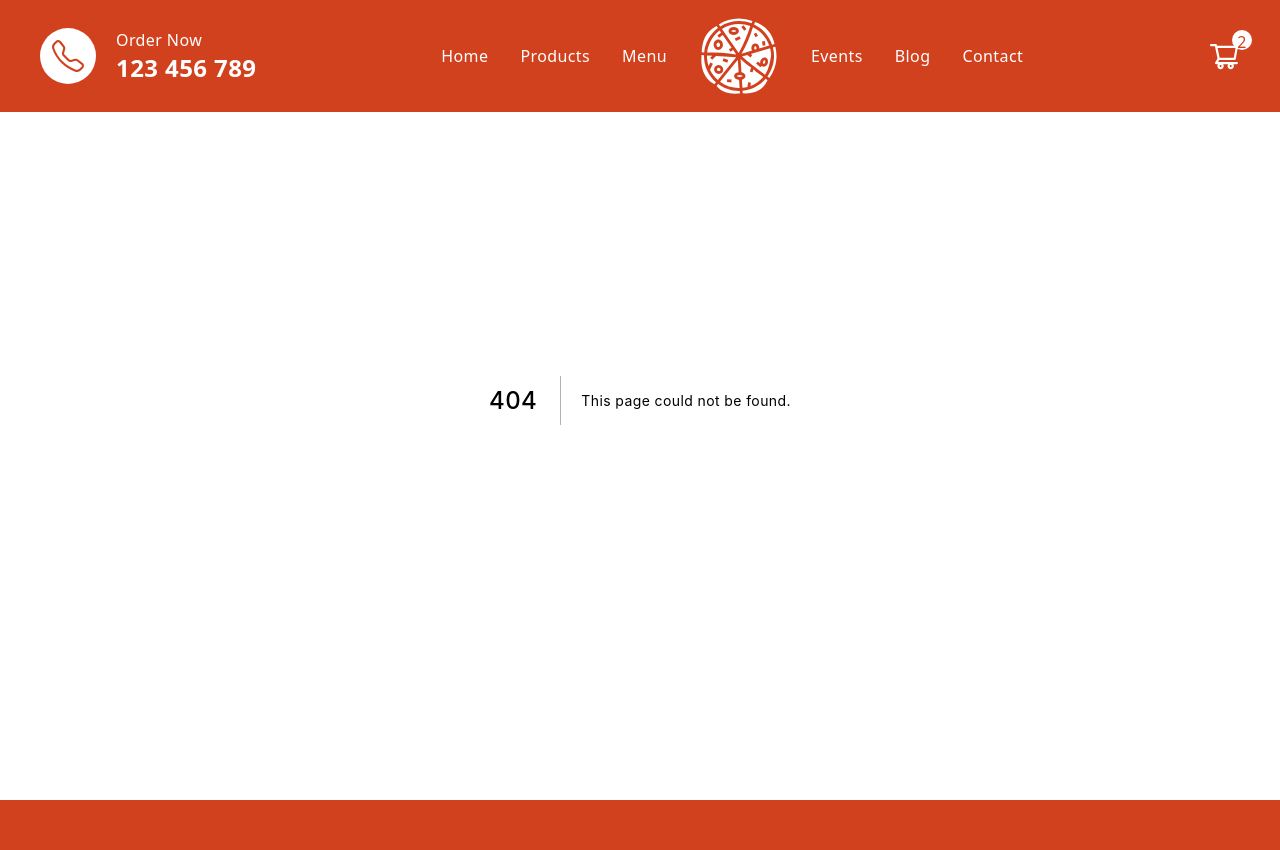
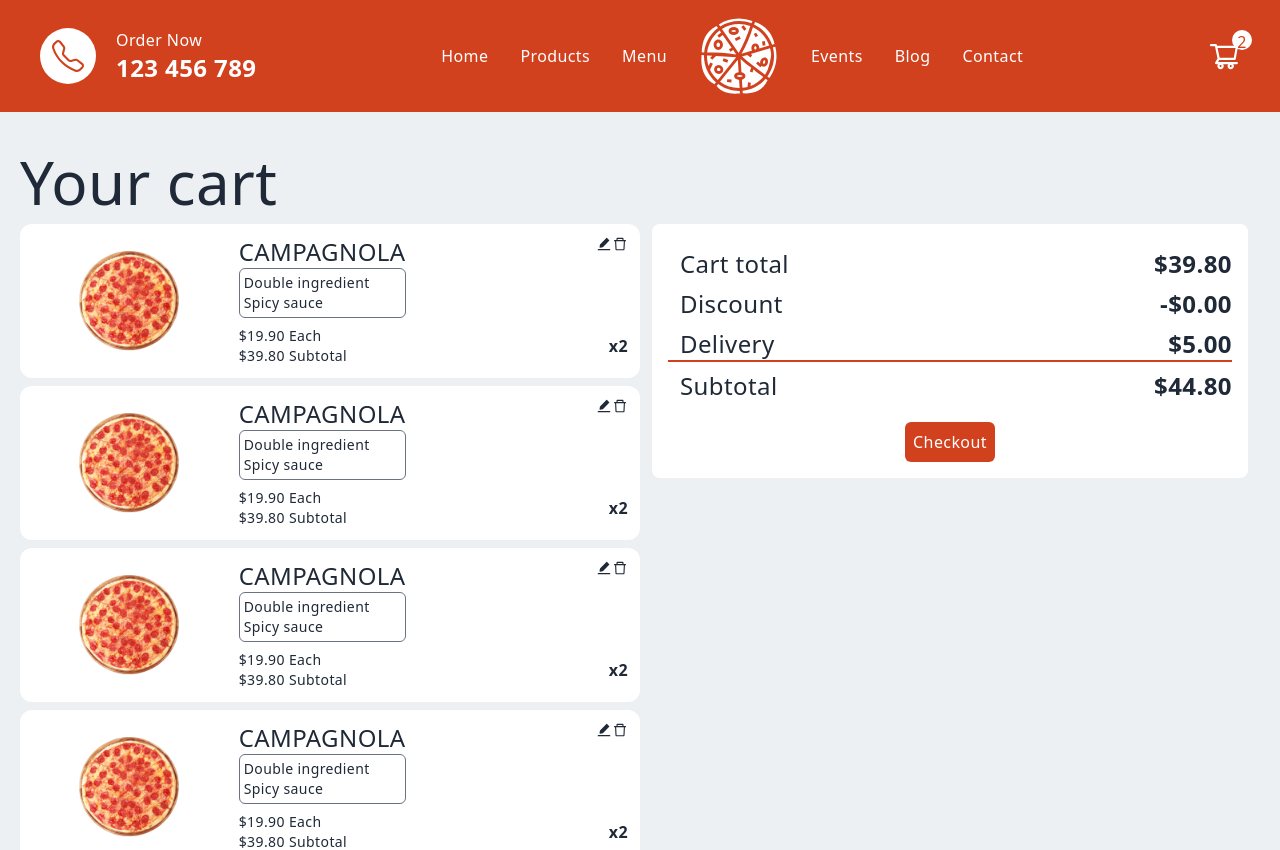
Before and after one commit to anwari-fikri/restaurant-website, a Next.js app: page /cart in a window 1280 px wide. Before the commit this address had no page. Shown: the top 850 px of the page. Built offline with nearby package versions, Linux system fonts and the light colour scheme.

Commit message:
Added cart page

```diff
--- /dev/null
+++ b/components/CartItem.jsx
@@ -0,0 +1,44 @@
+import React from "react";
+import { AiOutlineDelete, AiFillEdit } from "react-icons/ai";
+import Image from "next/image";
+
+const CartItem = () => {
+  return (
+    <div className="flex p-3 bg-white rounded-xl">
+      {/* left */}
+      <div className="w-1/2 flex items-center justify-center">
+        <Image src="/assets/pizza.png" alt="" width={100} height={100} />
+      </div>
+
+      {/* right */}
+      <div className="ml-3 w-full flex flex-col justify-between">
+        {/* pizza info */}
+        <div className="flex justify-between">
+          <div>
+            <h3>CAMPAGNOLA</h3>
+            <div className="max-h-[50px] overflow-y-auto border border-1 border-gray-500 rounded-md p-1">
+              <p>Double ingredient</p>
+              <p>Spicy sauce</p>
+            </div>
+          </div>
+          <div className="flex">
+            <AiFillEdit />
+            <AiOutlineDelete />
+          </div>
+        </div>
+        {/* price info */}
+        <div className="pt-2 flex justify-between">
+          <div>
+            <p>$19.90 Each</p>
+            <p>$39.80 Subtotal</p>
+          </div>
+          <div className="my-auto">
+            <h4 className="font-bold">x2</h4>
+          </div>
+        </div>
+      </div>
+    </div>
+  );
+};
+
+export default CartItem;
--- /dev/null
+++ b/components/CartTotal.jsx
@@ -0,0 +1,29 @@
+import React from "react";
+
+const CartTotal = () => {
+  return (
+    <div className="p-4 bg-white rounded-lg">
+      <div className="flex justify-between pt-2">
+        <h3 className="ml-3">Cart total</h3>
+        <h3 className="font-bold">$39.80</h3>
+      </div>
+      <div className="flex justify-between pt-2">
+        <h3 className="ml-3">Discount</h3>
+        <h3 className="font-bold">-$0.00</h3>
+      </div>
+      <div className="flex justify-between pt-2">
+        <h3 className="ml-3">Delivery</h3>
+        <h3 className="font-bold">$5.00</h3>
+      </div>
+      <div className="flex justify-between pt-2 border-t-2 border-[#D1411E]">
+        <h3 className="ml-3">Subtotal</h3>
+        <h3 className="font-bold">$44.80</h3>
+      </div>
+      <button className="flex mx-auto bg-[#D1411E] text-white p-2 rounded-md mt-5">
+        Checkout
+      </button>
+    </div>
+  );
+};
+
+export default CartTotal;
--- /dev/null
+++ b/pages/cart.jsx
@@ -0,0 +1,30 @@
+import React from "react";
+import CartItem from "../components/CartItem";
+import CartTotal from "../components/CartTotal";
+
+const Cart = () => {
+  return (
+    <div className="w-full md:min-h-screen">
+      <div className="max-w-[95%] py-28 min-h-screen m-auto w-full xl:max-w-[1240px] ">
+        <div className="pt-10">
+          <h1 className="">Your cart</h1>
+          <div className="grid lg:grid-cols-2">
+            {/* left */}
+            <div className="py-3 space-y-2">
+              <CartItem />
+              <CartItem />
+              <CartItem />
+              <CartItem />
+            </div>
+            {/* right */}
+            <div className="p-3">
+              <CartTotal />
+            </div>
+          </div>
+        </div>
+      </div>
+    </div>
+  );
+};
+
+export default Cart;
--- a/pages/product/[id].jsx
+++ b/pages/product/[id].jsx
@@ -20,7 +20,7 @@ const Product = () => {
     <div className="pt-28 w-full">
       <div className="max-w-[85%] h-full m-auto py-28 xl:max-w-[1240px] md:py-40">
         <div className="grid lg:grid-cols-2 gap-8">
-          <div className="flex justify-center items-center">
+          <div className="flex items-center">
             <div>
               <Image src={pizza.img} alt="" width={500} height={500} />
             </div>
```
